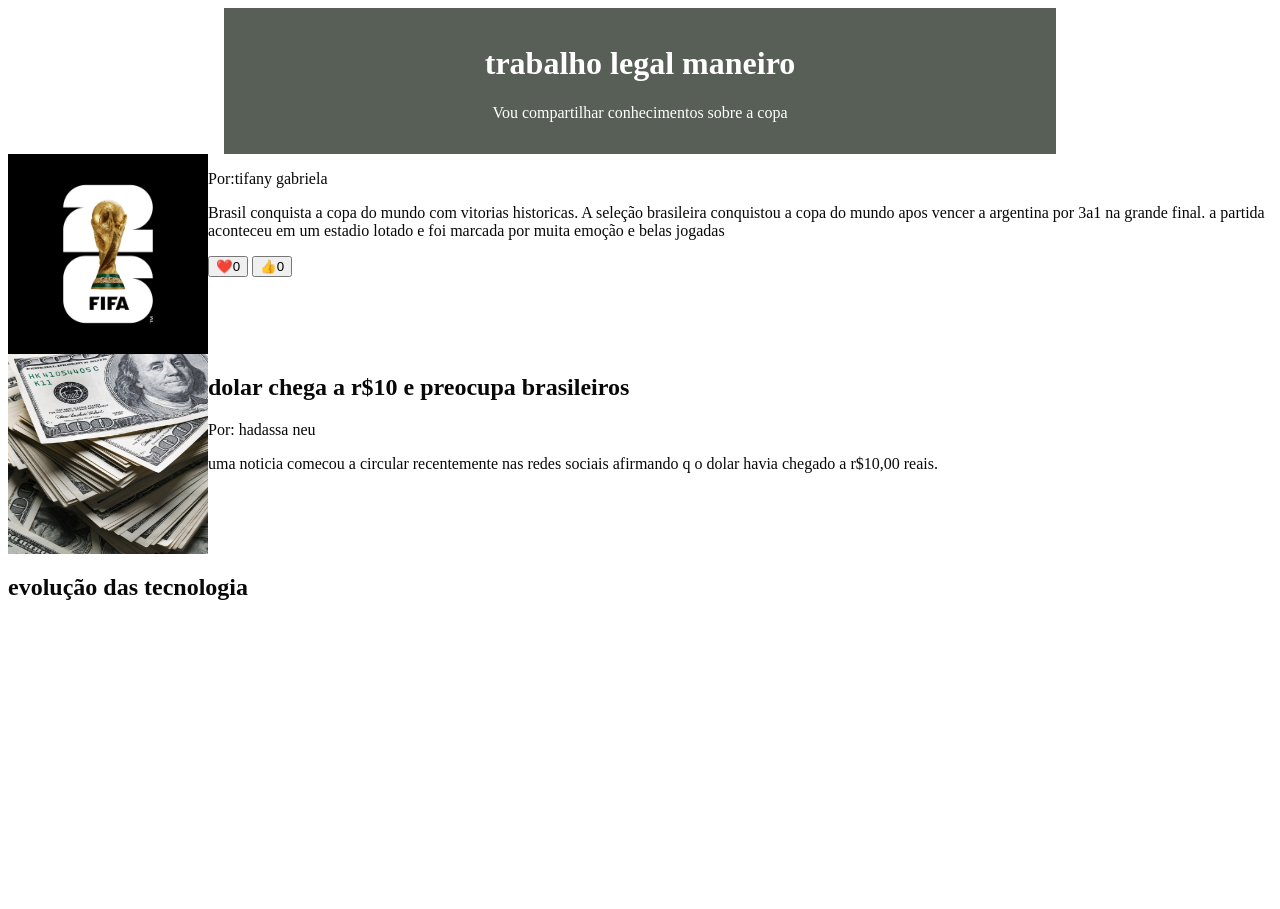
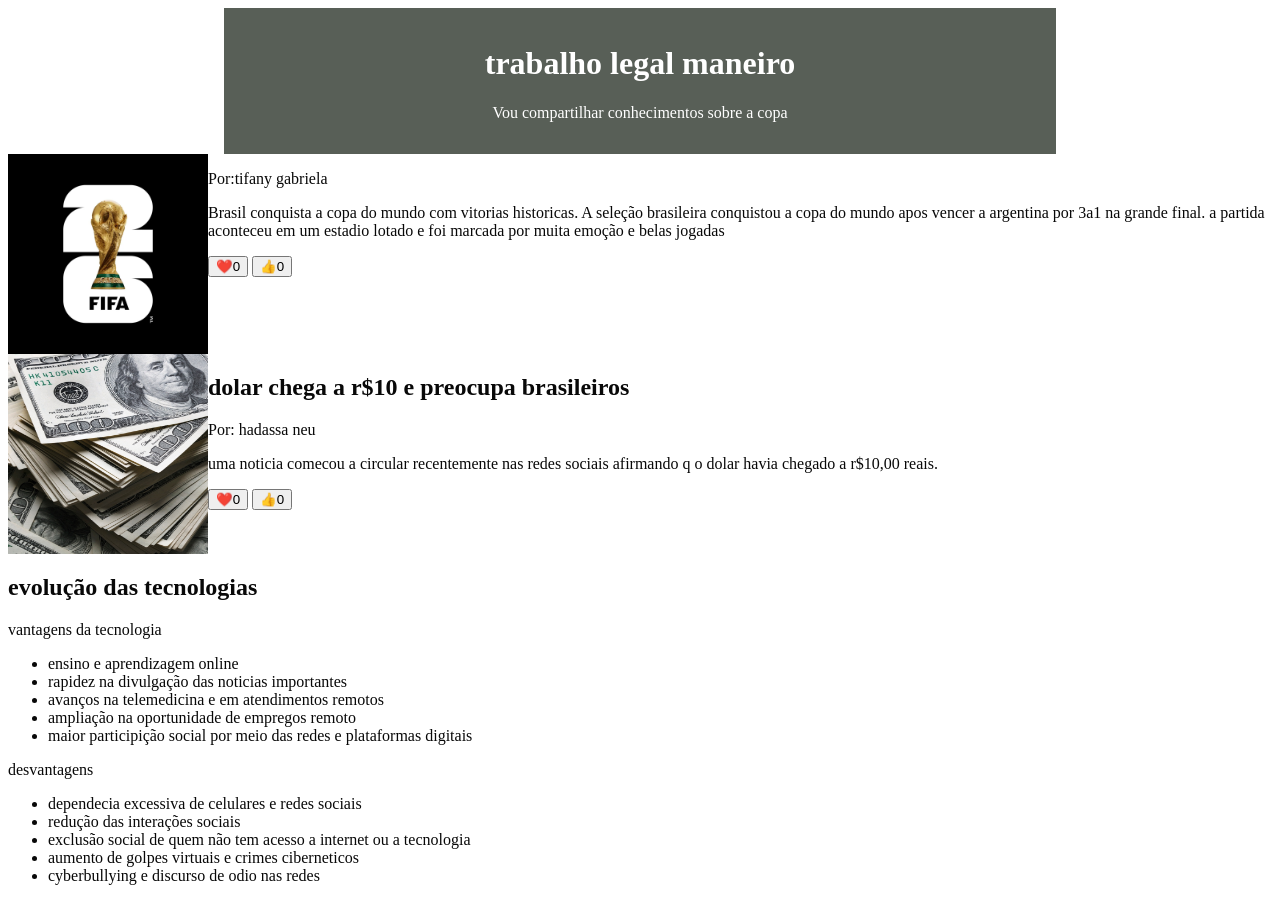
Before and after one commit to hadassagoulartmartins-design/trabalho-legal-maneiro, a plain HTML site: page index.html in a window 1280 px wide. Before the commit the page ends 800 px from the top, so only its background shows below. Drawn offline with Linux system fonts and the light colour scheme.

Commit message:
lulu da pomerania

```diff
--- a/index.html
+++ b/index.html
@@ -68,18 +68,31 @@
                 <h2>dolar chega a r$10 e preocupa brasileiros
                  </h2>
                 <p class="artigo-autor">Por: hadassa neu</h>
-                <p>uma noticia comecou a circular recentemente nas redes sociais afirmando q o dolar havia chegado a r$10,00 reais.<rp>
+                <p>uma noticia comecou a circular recentemente nas redes sociais afirmando q o dolar havia chegado a r$10,00 reais.</p>
                 <button>❤️<span>0</span></button>
                 <button>👍<span>0</span></button>
             </div>
         </article>
        <article>
-
-             <div>
-                <h2> evolução das tecnologia
+           <div>
+                <h2> evolução das tecnologias
                 </h2>
-                <p>   </p>
-                <ul>    </ul>
+                <p>vantagens da tecnologia</p>
+                <ul>
+             <li>ensino e aprendizagem online</li>
+            <li>rapidez na divulgação das noticias importantes</li>
+            <li>avanços na telemedicina e em atendimentos remotos</li>
+            <li>ampliação na oportunidade de empregos remoto</li>
+            <li>maior participição social por meio das redes e plataformas digitais</li>
+             </ul>
+              <p>desvantagens</p>
+                <ul>
+             <li>dependecia excessiva de celulares e redes sociais</li>
+            <li>redução das interações sociais</li>
+            <li>exclusão social de quem não tem acesso a internet ou a tecnologia</li>
+            <li>aumento de golpes virtuais e crimes ciberneticos</li>
+            <li>cyberbullying e discurso de odio nas redes</li>
+             </ul>
 
 
 
```
